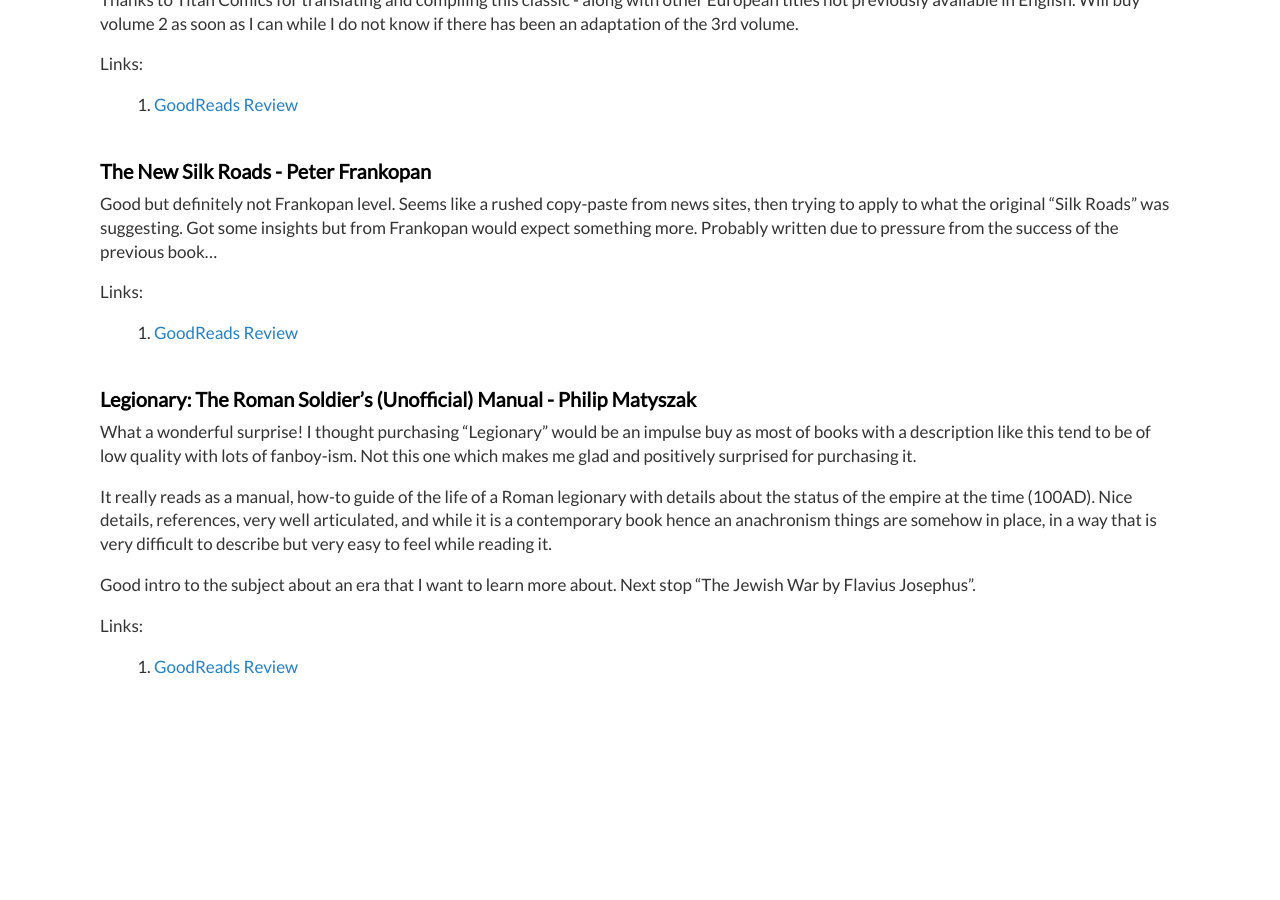
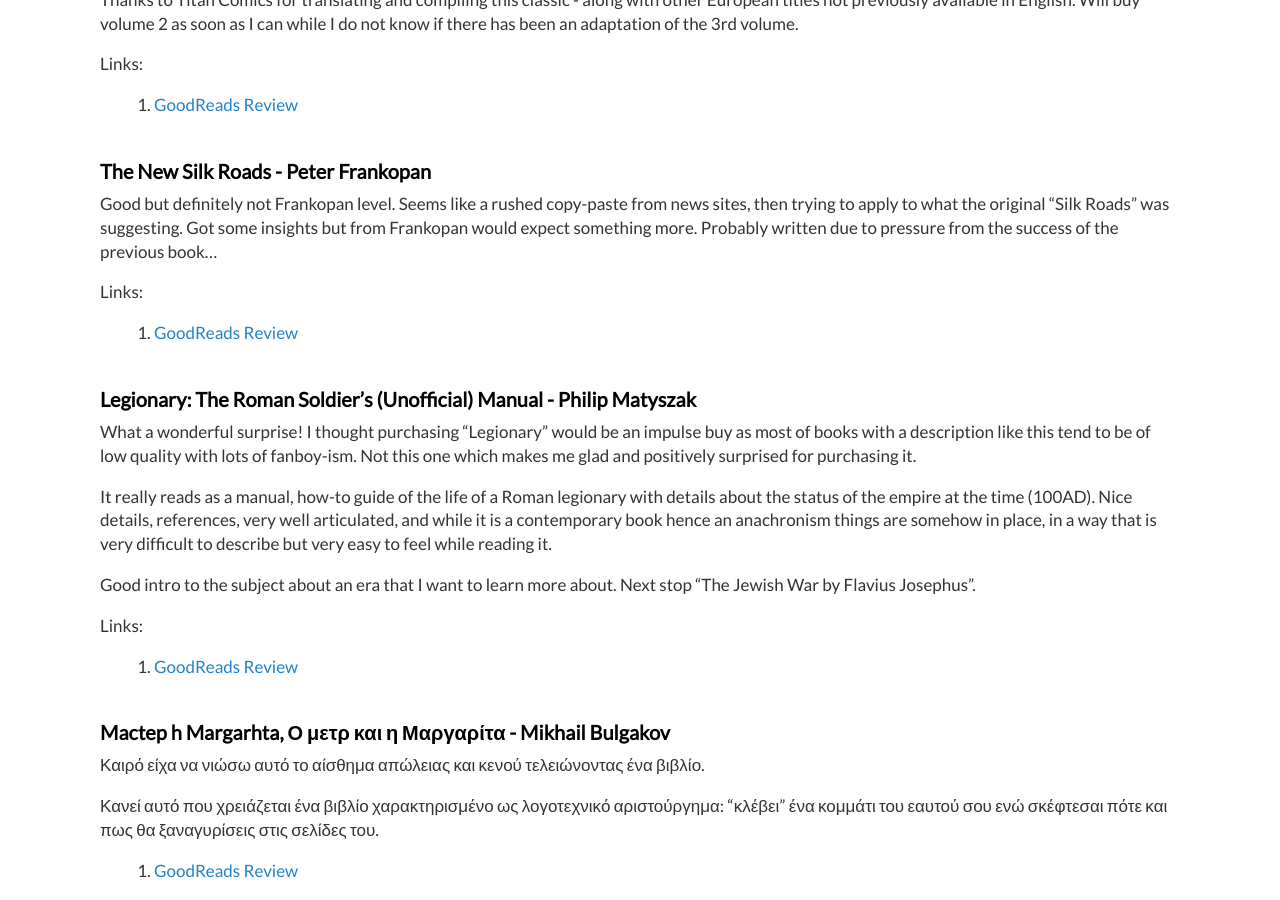
Before and after one commit to dimitrismistriotis/dimitrismistriotis.github.io, a Jekyll site: the page built from _posts/2019-01-14-books_of_2019.md, in a window 1280 px wide and 900 px high, scrolled down 2611 px. Built offline with Jekyll 4.4.1, drawn with Linux system fonts in a browser that asks for light colours; before the commit the page ends 3306 px from its top, so only the background shows below that.

Commit message:
Master and Margarita

```diff
--- a/_posts/2019-01-14-books_of_2019.md
+++ b/_posts/2019-01-14-books_of_2019.md
@@ -159,3 +159,11 @@
 Links:
 
 1.  [GoodReads Review](https://www.goodreads.com/review/show/2896597353)
+
+## Mactep h Margarhta, Ο μετρ και η Μαργαρίτα - Mikhail Bulgakov
+
+Καιρό είχα να νιώσω αυτό το αίσθημα απώλειας και κενού τελειώνοντας ένα βιβλίο.
+
+Κανεί αυτό που χρειάζεται ένα βιβλίο χαρακτηρισμένο ως λογοτεχνικό αριστούργημα: "κλέβει" ένα κομμάτι του εαυτού σου ενώ σκέφτεσαι πότε  και πως θα ξαναγυρίσεις στις σελίδες του.
+
+1.  [GoodReads Review](https://www.goodreads.com/review/show/2941970927)
```
